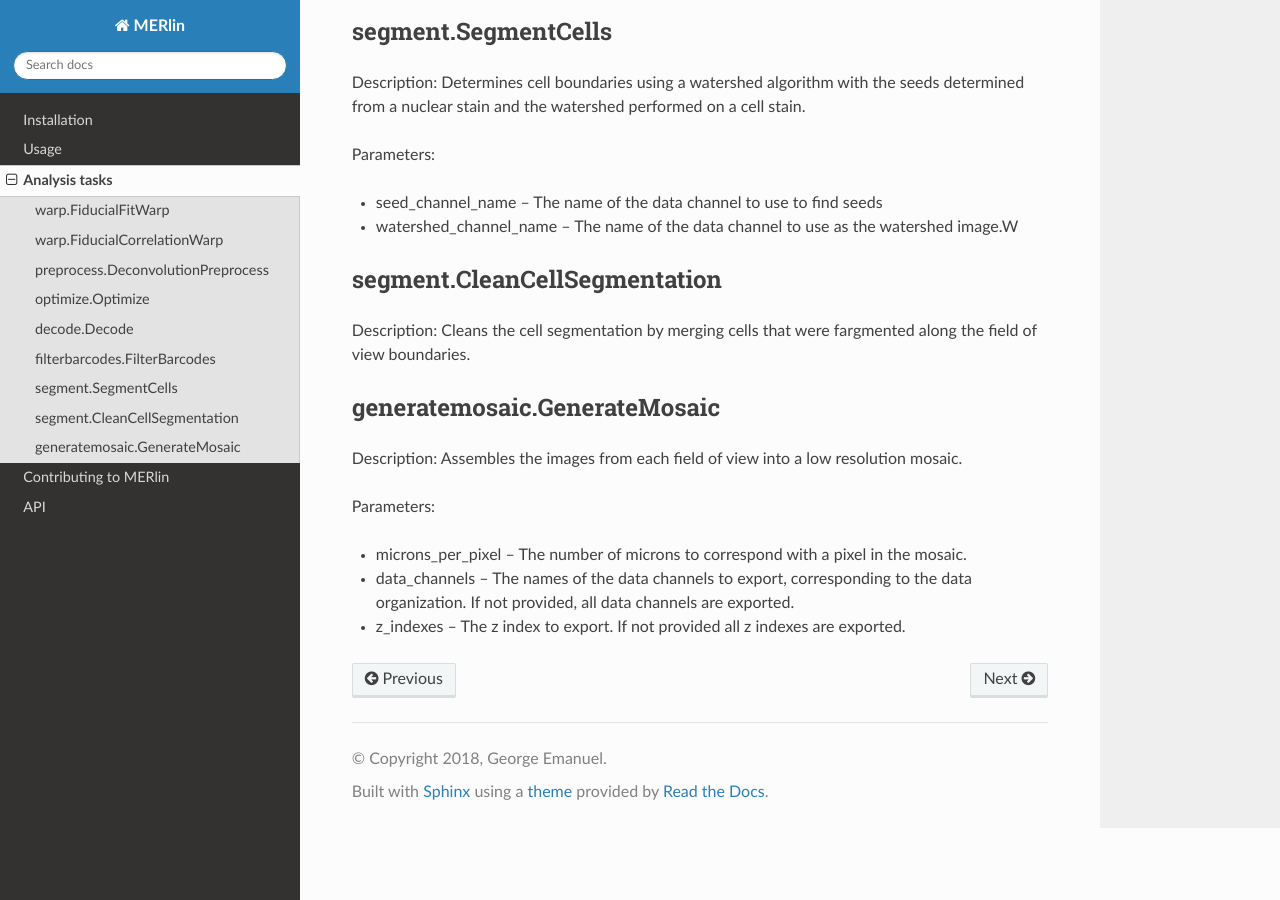
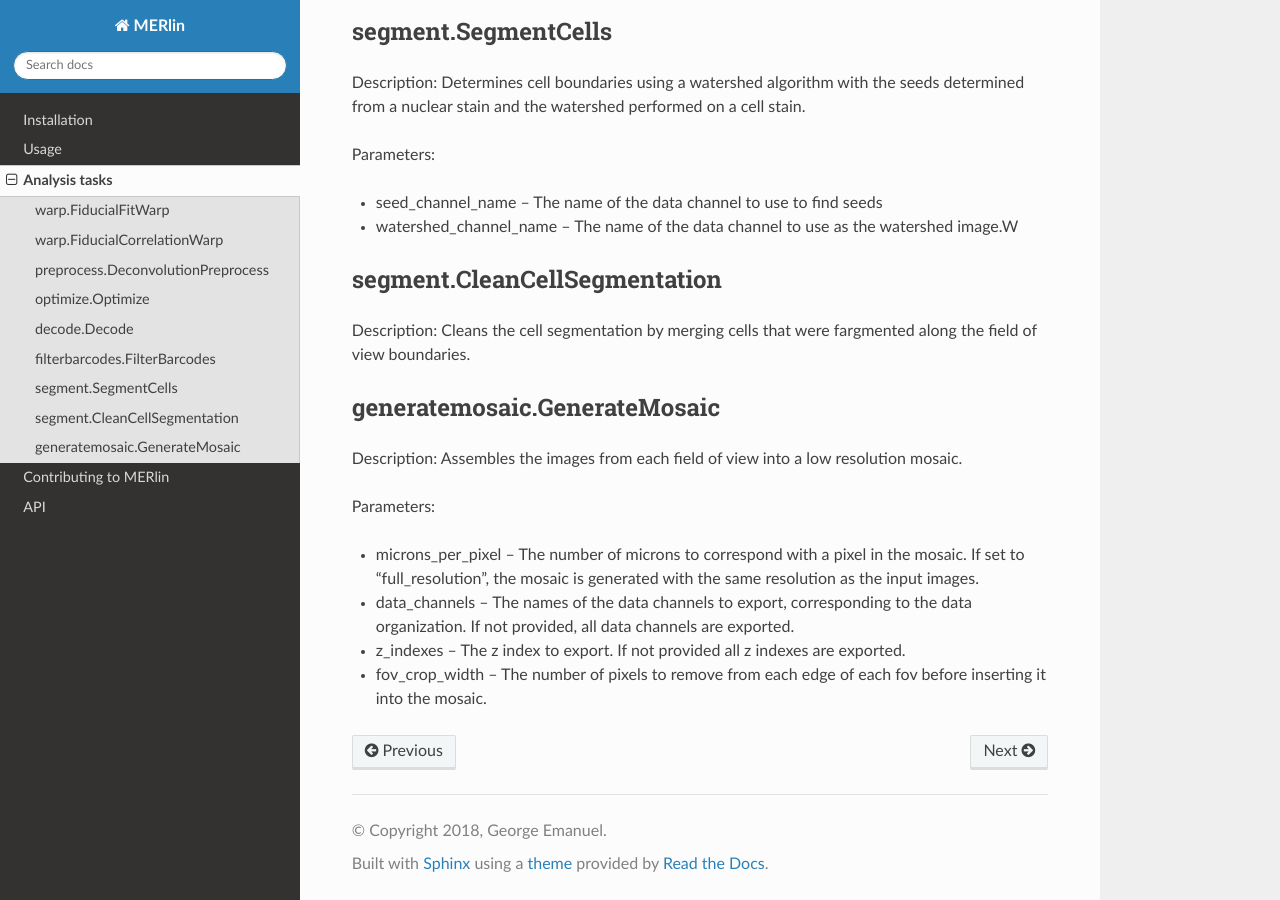
Before and after one commit to emanuega/MERlin, a Sphinx documentation site: the page built from docs/tasks.rst, in a window 1280 px wide and 900 px high, scrolled down 1849 px. Built offline with Sphinx 7.4.7 and the Read the Docs theme 2.0.0, drawn with Linux system fonts in a browser that asks for light colours.

Commit message:
Added full_resolution option for mosaic.

```diff
--- a/docs/tasks.rst
+++ b/docs/tasks.rst
@@ -91,6 +91,7 @@ Description: Assembles the images from each field of view into a low resolution
 
 Parameters:
 
-* microns\_per\_pixel -- The number of microns to correspond with a pixel in the mosaic.
+* microns\_per\_pixel -- The number of microns to correspond with a pixel in the mosaic. If set to "full_resolution", the mosaic is generated with the same resolution as the input images.
 * data\_channels -- The names of the data channels to export, corresponding to the data organization. If not provided, all data channels are exported.
 * z\_indexes -- The z index to export. If not provided all z indexes are exported.
+* fov\_crop\_width -- The number of pixels to remove from each edge of each fov before inserting it into the mosaic.
```
Also changed, not shown: 1 other file.
